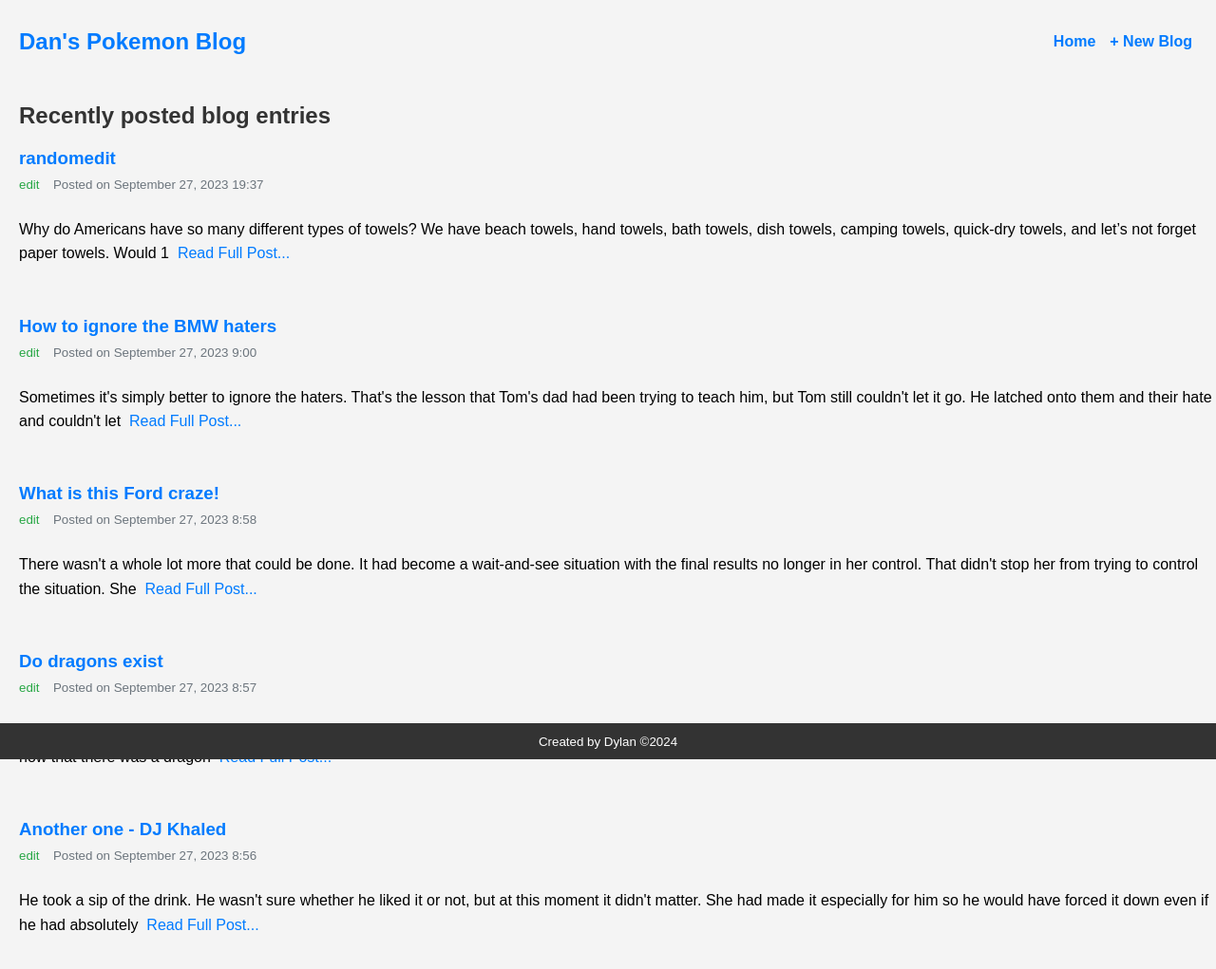
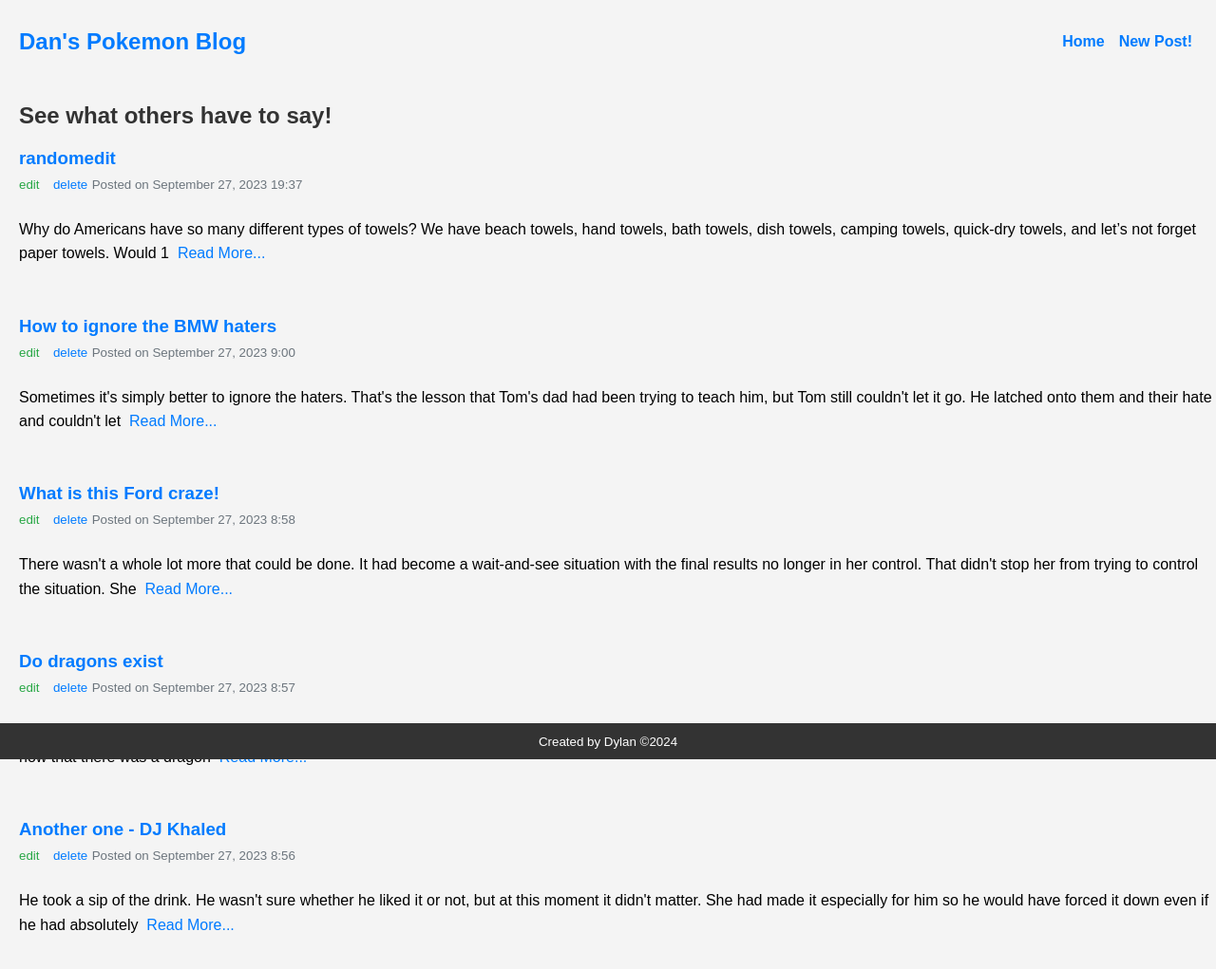
Before and after one commit to DPotton/Pokemon-Blog, a PHP site: page / in a window 1280 px wide. Shown: the whole page at 95% size. Run offline with PHP 8.4, Linux system fonts and the light colour scheme; data comes from the database, SQL or seed files in the repository.

Commit message:
Added functionality for comment deletion, as well as a confirmation screen to ensure they meant to delete.

```diff
--- a/authenticate.php
+++ b/authenticate.php
@@ -18,6 +18,4 @@
 
   }
 
-
-
-?>w
+?>
--- a/index.php
+++ b/index.php
@@ -38,7 +38,7 @@ $statement->execute();
     <?php include('nav.php'); ?>
 
     <main class="containerBlog">
-        <h2>Recently posted blog entries</h2>
+        <h2>See what others have to say!</h2>
             <?php if($statement->rowCount() == 0) : ?>
             <div class="center-text py-1">
                 <p>No blog entries yet!</p>
@@ -50,6 +50,7 @@ $statement->execute();
             <a href="show.php?id=<?=$row['id']?>"><?=$row['title']?></a>
         </h3>
         <small><a href="edit.php?id=<?=$row['id']?>" class="blog-post-edit">edit</a></small>
+        <small><a href="delete.php?id=<?=$row['id']?>" class="blog-post-delete">delete</a></small>
         <small class="blog-post-date">
             Posted on <time datetime="<?=$row['date_posted']?>"><?=
             date_format(date_create($row['date_posted']), 'F j, Y G:i') ?><time>
@@ -58,7 +59,7 @@ $statement->execute();
         <p class="blog-post-content">
             <?php if(strlen($row['content']) > 200) : ?>
                 <?=substr($row['content'], 0, 200)?>
-                <a href="show.php?id=<?=$row['id']?>">&nbsp;Read Full Post...</a>
+                <a href="show.php?id=<?=$row['id']?>">&nbsp;Read More...</a>
             <?php else: ?>
                 <?= $row['content'] ?>
             <?php endif ?>
--- a/nav.php
+++ b/nav.php
@@ -2,6 +2,6 @@
     <h2><a id="title" href="index.php">Dan's Pokemon Blog</a></h2>
     <ul class="container">
         <li><a href="index.php">Home</a></li>
-        <li><a href="post.php" class="button-primary-outline">+ New Blog</a></li>
+        <li><a href="post.php" class="button-primary-outline">New Post!</a></li>
     </ul>
 </nav>
```
Also changed, not shown: delete.php (+19 -4 lines), post.php (+5 -5 lines).
